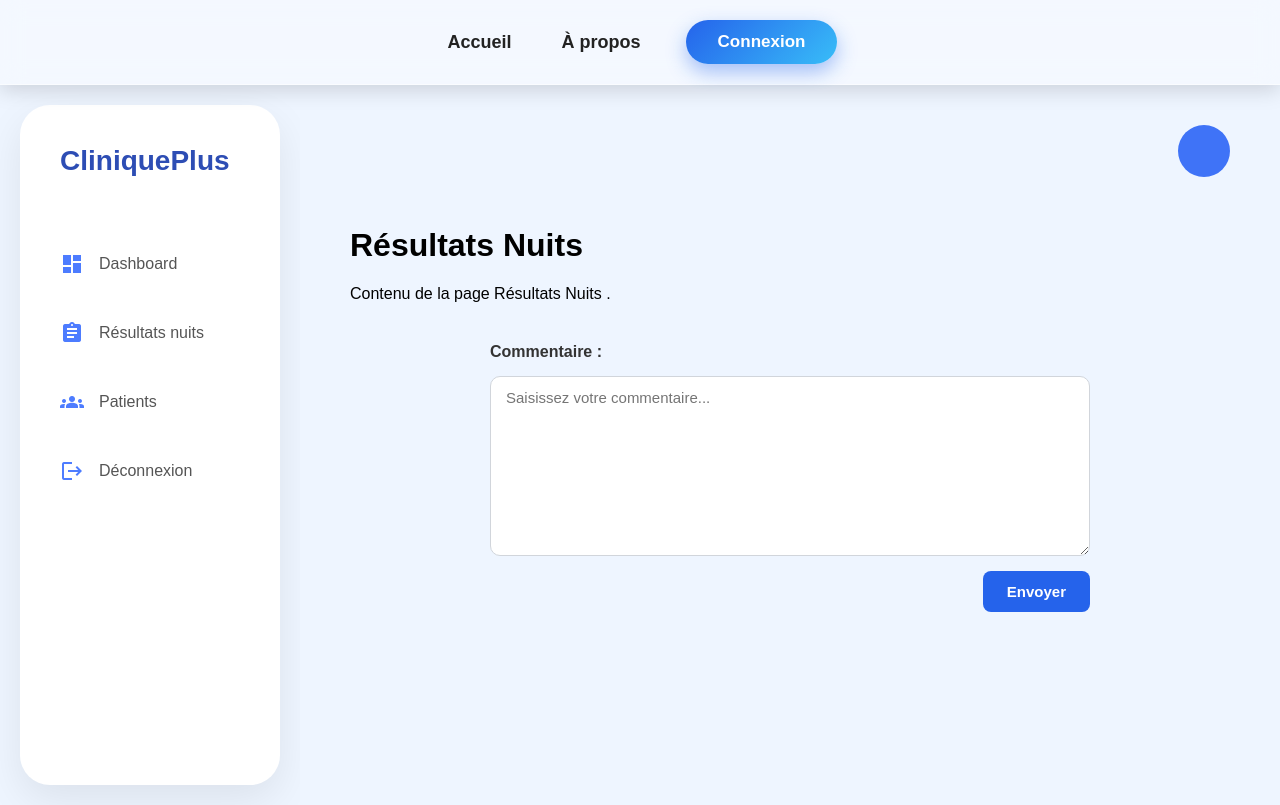
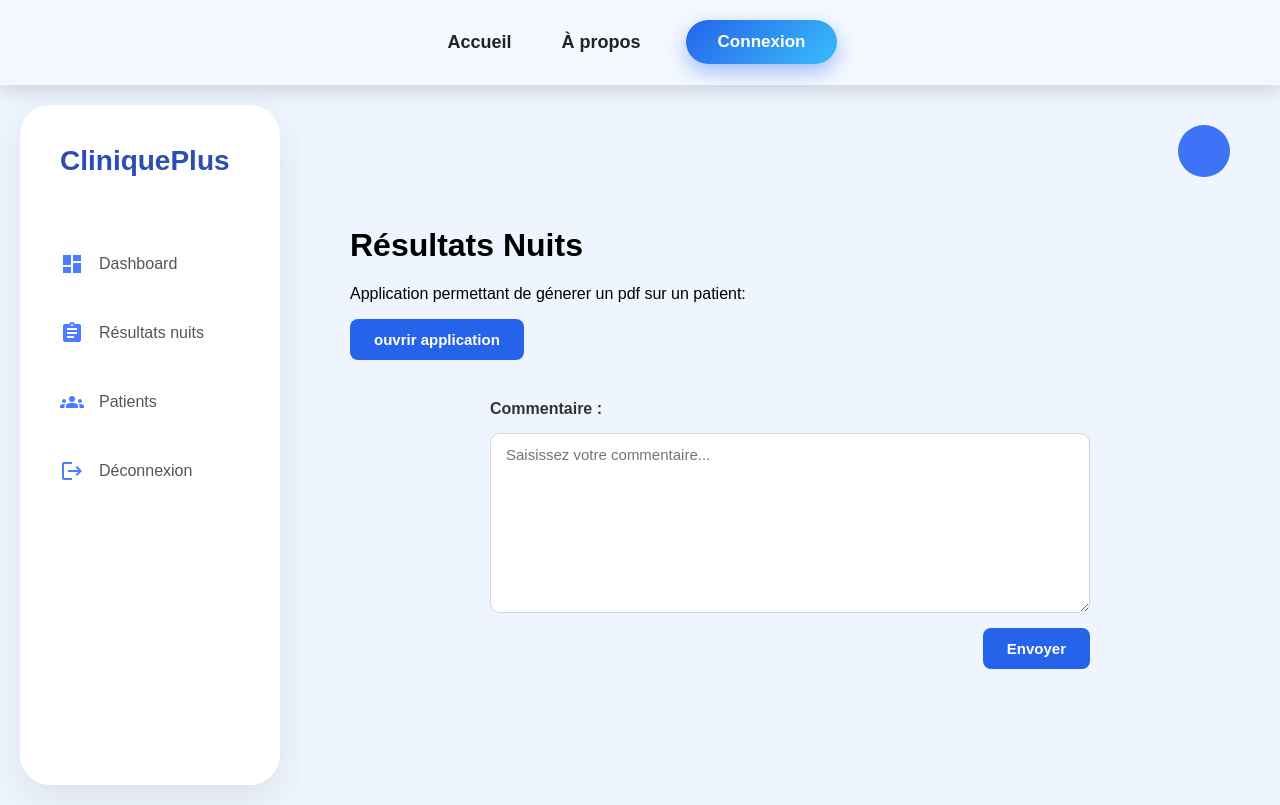
Before and after one commit to emfall2015/clinique_plus_interface_utilisateur, an Angular app: page /layout/resultats-nuits in a window 1280 px wide. Built offline with nearby package versions, Linux system fonts and the light colour scheme.

Commit message:
modif sur resultat nuit html et ts

```diff
--- a/src/app/resultats_nuits/resultats_nuits.html
+++ b/src/app/resultats_nuits/resultats_nuits.html
@@ -1,6 +1,7 @@
 <h1> Résultats Nuits </h1>
 
-<p>Contenu de la page Résultats Nuits .</p>
+<p>Application permettant de génerer un pdf sur un patient:</p>
+<button (click)="ouvrirAppli()">ouvrir application</button>
 
 <div class="commentaire-container">
   <label for="commentaire">Commentaire :</label>
--- a/src/app/resultats_nuits/resultats_nuits.ts
+++ b/src/app/resultats_nuits/resultats_nuits.ts
@@ -9,4 +9,8 @@ import { FormsModule } from '@angular/forms';
 })
 export class ResultatsNuits {
    commentaire: string = '';
+
+   ouvrirAppli(){
+        window.open('http://localhost:8501/','_blank')
+    }
 }
```
